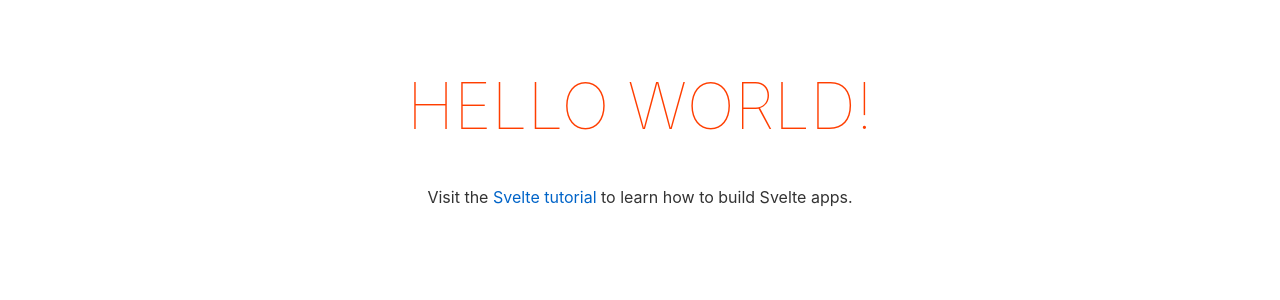
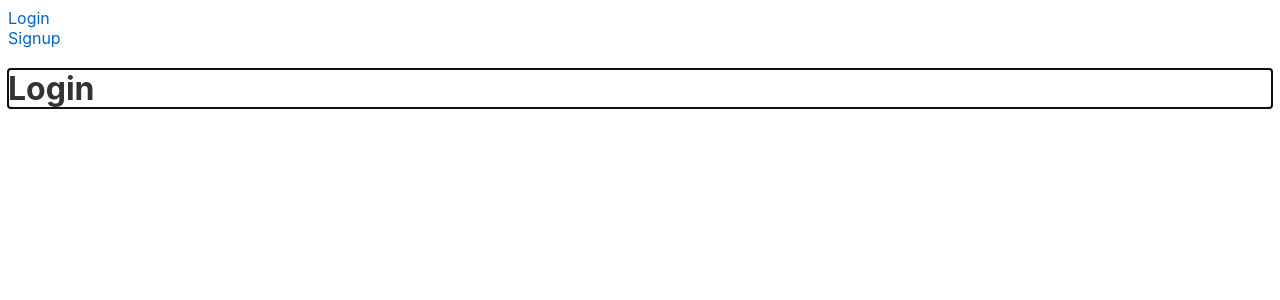
Before and after one commit to chars-mc/encryptor-app, a Svelte app: page /login in a window 1280 px wide. Shown: the top 300 px of the page. Built offline with nearby package versions, Linux system fonts and the light colour scheme.

Commit message:
Add svelte-navigator

```diff
--- a/package.json
+++ b/package.json
@@ -5,7 +5,7 @@
   "scripts": {
     "build": "rollup -c",
     "dev": "rollup -c -w",
-    "start": "sirv public --no-clear",
+    "start": "sirv public --no-clear --single",
     "check": "svelte-check --tsconfig ./tsconfig.json"
   },
   "devDependencies": {
@@ -27,6 +27,7 @@
     "typescript": "^4.0.0"
   },
   "dependencies": {
-    "sirv-cli": "^1.0.0"
+    "sirv-cli": "^1.0.0",
+    "svelte-navigator": "^3.1.5"
   }
 }
--- a/src/App.svelte
+++ b/src/App.svelte
@@ -1,30 +1,23 @@
 <script lang="ts">
-	export let name: string;
+	import { Router, Link, Route } from "svelte-navigator";
+	import Login from "./user/Login.svelte";
+	import SignUp from "./user/SignUp.svelte";
 </script>
 
-<main>
-	<h1>Hello {name}!</h1>
-	<p>Visit the <a href="https://svelte.dev/tutorial">Svelte tutorial</a> to learn how to build Svelte apps.</p>
-</main>
+<Router>
+	<header>
+		<nav>
+			<Link to="/login">Login</Link>
+		</nav>
+		<nav>
+			<Link to="/signup">Signup</Link>
+		</nav>
+	</header>
 
-<style>
-	main {
-		text-align: center;
-		padding: 1em;
-		max-width: 240px;
-		margin: 0 auto;
-	}
-
-	h1 {
-		color: #ff3e00;
-		text-transform: uppercase;
-		font-size: 4em;
-		font-weight: 100;
-	}
-
-	@media (min-width: 640px) {
-		main {
-			max-width: none;
-		}
-	}
-</style>
+	<Route path="login">
+		<Login />
+	</Route>
+	<Route path="signup">
+		<SignUp />
+	</Route>
+</Router>
--- a/src/main.ts
+++ b/src/main.ts
@@ -1,10 +1,7 @@
-import App from './App.svelte';
+import App from "./App.svelte";
 
 const app = new App({
 	target: document.body,
-	props: {
-		name: 'world'
-	}
 });
 
 export default app;
--- /dev/null
+++ b/src/user/Login.svelte
@@ -0,0 +1,6 @@
+<script lang="ts">
+</script>
+
+<form>
+	<h1>Login</h1>
+</form>
--- /dev/null
+++ b/src/user/SignUp.svelte
@@ -0,0 +1,3 @@
+<template>
+	<h1>SignUp</h1>
+</template>
```
Also changed, not shown: 1 other file (tests, documents, lock files or other folders).
